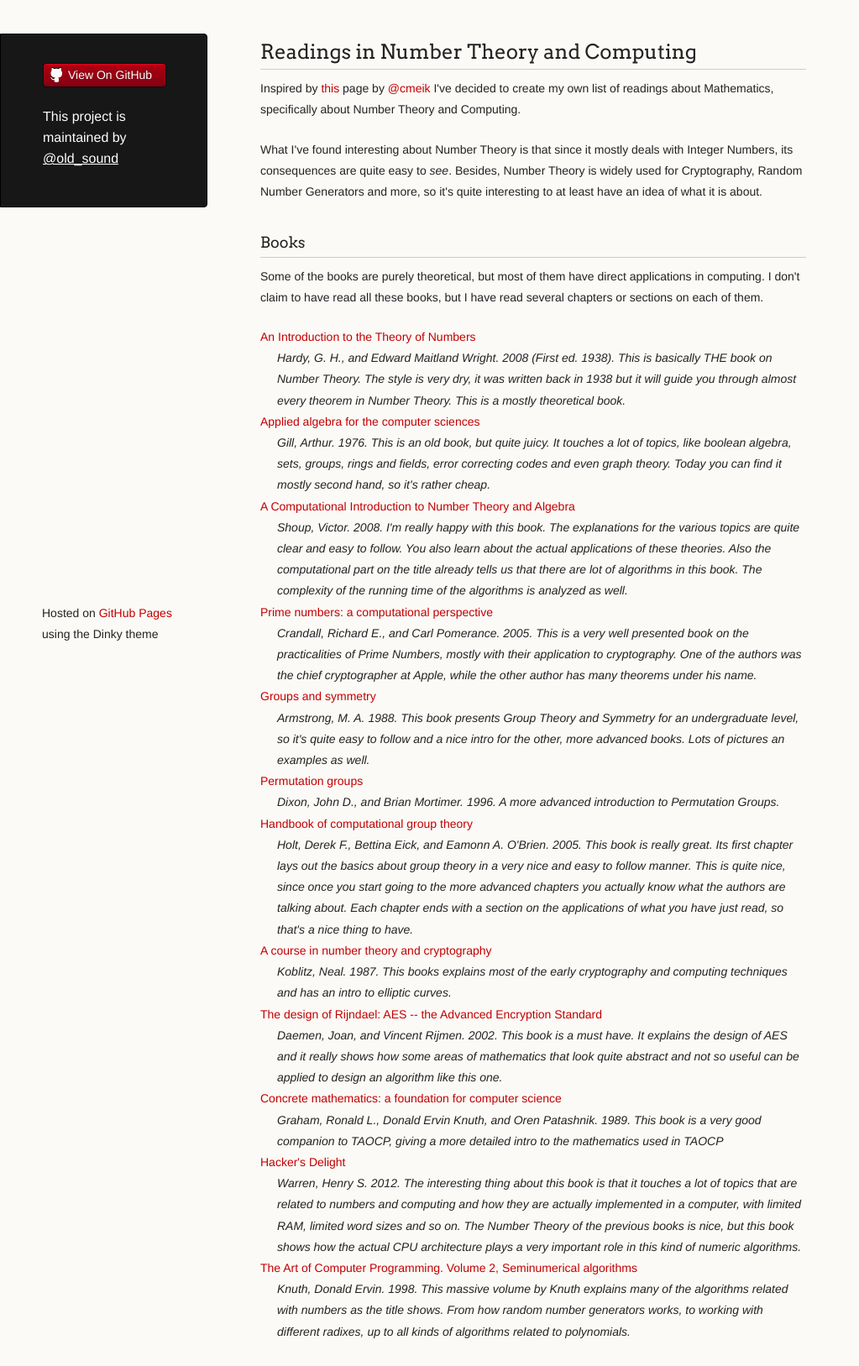
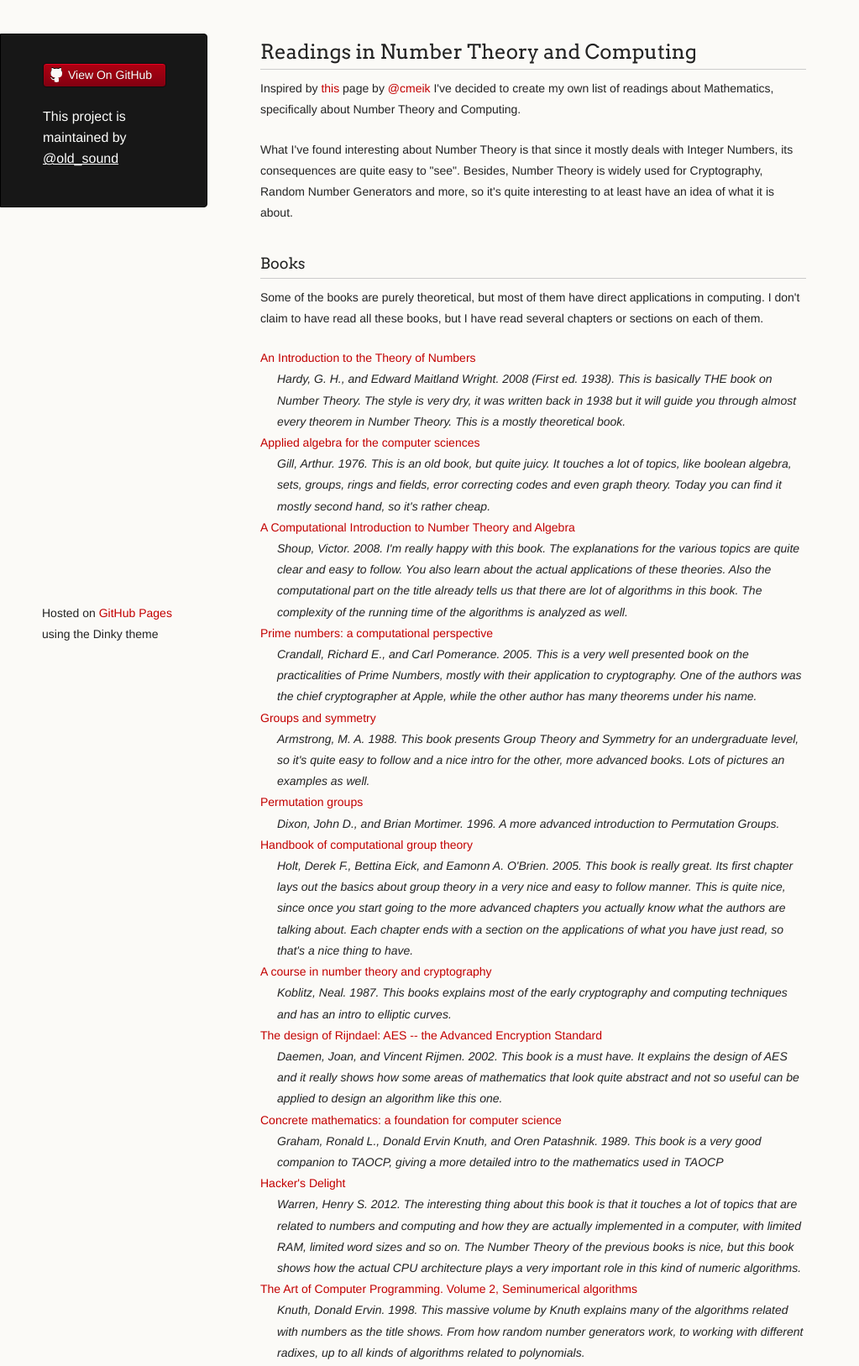
Before and after one commit to videlalvaro/number-theory-and-computing, a plain HTML site: page index.html in a window 1280 px wide. Shown: the top 1627 px of the page at 84% size, without its empty margins (0-1023 px from the left). Drawn offline with Linux system fonts and the light colour scheme.

Commit message:
wording - tyops

```diff
--- a/index.html
+++ b/index.html
@@ -35,7 +35,7 @@
 
         <p>What I've found interesting about Number Theory is that
         since it mostly deals with Integer Numbers, its consequences
-        are quite easy to <em>see</em>. Besides, Number Theory is
+        are quite easy to "see". Besides, Number Theory is
         widely used for Cryptography, Random Number Generators and
         more, so it's quite interesting to at least have an idea of
         what it is about.</p>
@@ -117,7 +117,7 @@
           <dt><a href="http://www.amazon.com/Art-Computer-Programming-Seminumerical-Algorithms/dp/0201896842/">The Art of Computer Programming. Volume 2, Seminumerical algorithms</a></dt>
           <dd>Knuth, Donald Ervin. 1998. This massive volume by Knuth
           explains many of the algorithms related with numbers as the
-          title shows. From how random number generators works, to
+          title shows. From how random number generators work, to
           working with different radixes, up to all kinds of
           algorithms related to polynomials.</dd>
         </dl>
```
